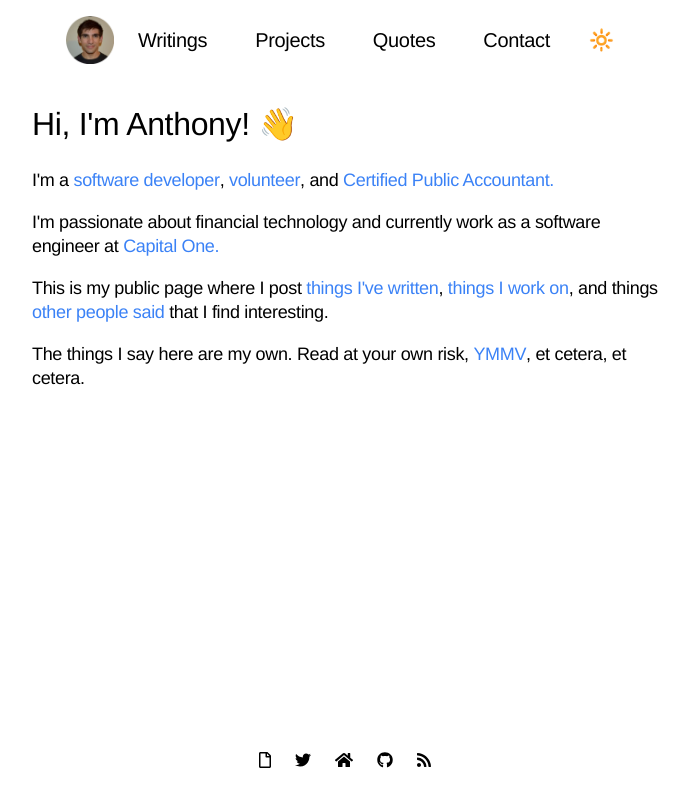
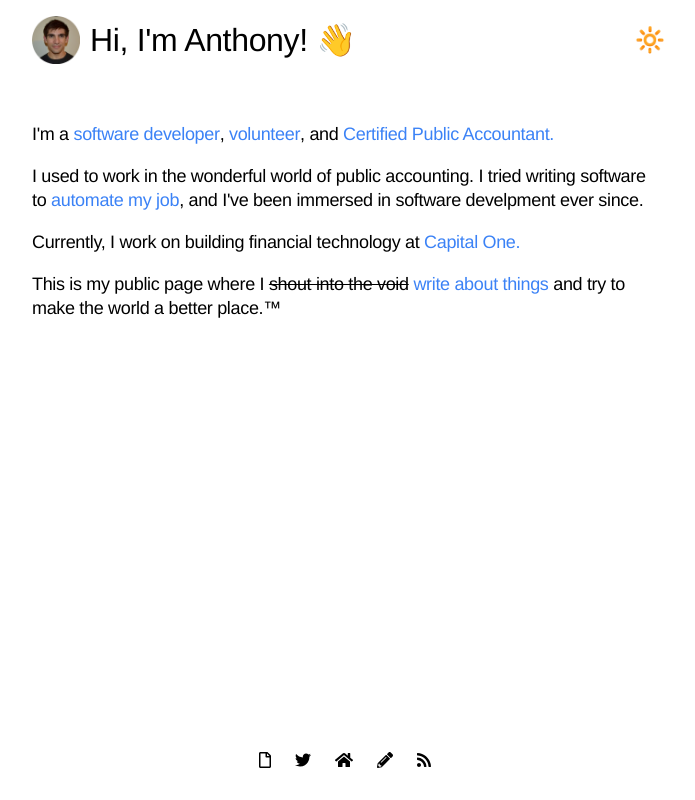
Before and after one commit to Anthony-Calderaro/calderarrow, a Next.js app: page / in a window 1280 px wide. Shown: the whole page, without its empty margins (295-990 px from the left). Built offline with nearby package versions, Linux system fonts and the light colour scheme.

Commit message:
Finished styling.

```diff
--- a/components/Header.js
+++ b/components/Header.js
@@ -4,13 +4,12 @@ import { useRouter } from 'next/router';
 
 import headerStyles from '../styles/Header.module.css';
 
-const links = ['writings', 'projects', 'quotes', 'contact'];
-
 const LinkCategory = ({ category, active }) => <Link href={`/${category}`}><a className={`${headerStyles.link} ${active && headerStyles.active}`}>{category}</a></Link>;
 
 const Header = ({ theme, toggleTheme }) => {
   const { pathname } = useRouter();
   const sunOrMoonIcon = theme ? <span className='icon'>🔆</span> : <span className='icon'>🌙</span>;
+
 
   return (
     <div className={headerStyles.headerContainer}>
@@ -19,13 +18,15 @@ const Header = ({ theme, toggleTheme }) => {
         <Link href='/'>
           <a className={headerStyles.headshot}>
             <Image src='/hs.png' alt='A Picture of Me!' height={48} width={48} />
+            {!pathname.includes('/writings') && <span className={headerStyles.main_header}>Hi, I'm Anthony! 👋</span>}
           </a>
         </Link>
       </div>
 
-      <div className={headerStyles.linkContainer}>
-        {links.map((category, i) => <LinkCategory active={pathname.includes(category)} category={category} key={i} />)}
-      </div>
+
+      {/* <div className={headerStyles.linkContainer}>
+        {headerLinks.map((category, i) => <LinkCategory active={pathname.includes(category)} category={category} key={i} />)}
+      </div> */}
 
       <div className={headerStyles.iconContainer} onClick={toggleTheme}>{sunOrMoonIcon}</div>
 
--- a/pages/index.js
+++ b/pages/index.js
@@ -18,12 +18,11 @@ export default function Home() {
 
   return (
     <div className={styles.home_container}>
-      <p className={styles.main_header}>Hi, I'm Anthony! 👋</p>
       <p>I'm a <HomePageLink linkObject={homePageLinks.software} />, <HomePageLink linkObject={homePageLinks.dlvfr} />, and <HomePageLink linkObject={homePageLinks.cpa}/></p>
-      <p>I'm passionate about financial technology and currently work as a software engineer at <HomePageLink linkObject={homePageLinks.employer} /></p>
-      <p>This is my public page where I post <HomePageLink linkObject={homePageLinks.writings} />, <HomePageLink linkObject={homePageLinks.projects} />, and things <HomePageLink linkObject={homePageLinks.quotes} /> that I find interesting.</p>
-      <p>The things I say here are my own. Read at your own risk, <HomePageLink linkObject={homePageLinks.ymmv} />, et cetera, et cetera.</p>
-
+      <p>I used to work in the wonderful world of public accounting. I tried writing software to <HomePageLink linkObject={homePageLinks.automate} />, and I've been immersed in software develpment ever since.</p>
+      <p>Currently, I work on building financial technology at <HomePageLink linkObject={homePageLinks.employer} /></p>
+      {/* <p>I'm passionate about financial technology and currently work as a software engineer at </p> */}
+      <p>This is my public page where I <s>shout into the void</s> <HomePageLink linkObject={homePageLinks.writings} /> and try to make the world a better place.&#8482;</p>
     </div>
   );
 }
--- a/pages/writings.js
+++ b/pages/writings.js
@@ -23,7 +23,7 @@ export default ({ allPostsData }) => {
 
   useEffect(() => {
     const searchString = searchText.toLowerCase().trim();
-    console.log('allPostsData', allPostsData)
+
     setFilteredPosts(
       allPostsData.filter(({ title, categories }) => (
         title.toLowerCase().indexOf(searchString) > -1 ||
@@ -37,7 +37,7 @@ export default ({ allPostsData }) => {
       <div className={writingsStyles.writing_container}>
         <span className={writingsStyles.heading}>Showing {filteredPosts.length} of {allPostsData.length}</span>
         <input onChange={e => setSearchText(e.target.value)} value={searchText} />
-        <span className={writingsStyles.viewToggle} onClick={() => toggleCardView(!cardView)}>{cardView ? <ListView /> : <CardView />}</span>
+        <span className={writingsStyles.viewToggle} tabindex="0" onKeyPress={() => toggleCardView(!cardView)} onClick={() => toggleCardView(!cardView)}>{cardView ? <ListView /> : <CardView />}</span>
       </div>
       <ul className={writingsStyles.ul}>
         {filteredPosts.map(({ id, date, title, wordCount, categories }) => (
--- a/public/staticText.js
+++ b/public/staticText.js
@@ -1,5 +1,5 @@
 import { FontAwesomeIcon } from '@fortawesome/react-fontawesome'
-import { faRss, faMoon, faHome } from '@fortawesome/free-solid-svg-icons'
+import { faRss, faPencilAlt, faMoon, faHome } from '@fortawesome/free-solid-svg-icons'
 import { faFile } from '@fortawesome/free-regular-svg-icons'
 import { faTwitter, faGithub } from '@fortawesome/free-brands-svg-icons'
 
@@ -28,15 +28,16 @@ export const footerIcons = [
     // target: ''
   },
   {
-    icon: faGithub,
-    link: 'https://github.com/Anthony-Calderaro',
-    target: '_blank'
+    icon: faPencilAlt,
+    link: '/writings',
   },
   {
     icon: faRss,
     link: '/rss.xml',
   },
 ];
+
+export const headerLinks = ['writings', 'projects', 'contact'];
 
 export const homePageLinks = {
   software: {
@@ -49,6 +50,10 @@ export const homePageLinks = {
     text: 'volunteer',
     // text: 'volunteer EMT',
     target: '_blank',
+  },
+  automate: {
+    link: '/writings/automate',
+    text: 'automate my job',
   },
   cpa: {
     link: 'https://cpaportal.boa.virginia.gov/Verification/',
@@ -67,15 +72,7 @@ export const homePageLinks = {
   },
   writings: {
     link: '/writings',
-    text: `things I've written`
-  },
-  projects: {
-    link: '/projects',
-    text: 'things I work on'
-  },
-  quotes: {
-    link: '/quotes',
-    text: 'other people said'
+    text: `write about things `
   },
 };
 
--- a/styles/Header.module.css
+++ b/styles/Header.module.css
@@ -1,18 +1,27 @@
 .headerContainer {
   display: flex;
-  justify-content: space-around;
-  font-size: 14px;
+  justify-content: space-between;
+  font-size: 18px;
   height: 10vh;
   font-weight: 500;
+  width: 100%;
+  max-width: 650px;
 }
 
-.logo {
-  margin: 10px 24px;
-  font-size: 24px;
+.headshot {
+  padding: 12px 0 12px 12px;
+  margin: 0px;
+  display: flex;
+  align-items: center;
 }
 
-.logo:hover {
-  cursor: pointer;
+.headshot div {
+  width: 32px;
+}
+
+.main_header {
+  font-size: 26px;
+  margin-left: 10px;
 }
 
 .linkContainer,
@@ -32,17 +41,6 @@
   border-bottom: 1px solid transparent;
 }
 
-.headshot {
-  padding: 12px 0;
-  margin: 0px;
-  display: flex;
-}
-
-.headshot div {
-  /* height: 32px; */
-  width: 32px;
-}
-
 .link:hover, .active {
   border-bottom: 1px solid #d39f10;
 }
@@ -58,10 +56,14 @@
     margin: 0 24px;
   }
   .headerContainer {
-    font-size: 20px;
+    font-size: 24px;
   }
 
   .headshot div {
     width: 48px;
   }
+
+  .main_header {
+    font-size: 32px;
+  }
 }
--- a/styles/Home.module.css
+++ b/styles/Home.module.css
@@ -76,12 +76,14 @@
   font-size: 1.5rem;
 }
 
+.home_container {
+  padding-top: 24px;
+}
+
 .home_container p {
   line-height: 24px;
 }
-.main_header {
-  font-size: 26px;
-}
+
 
 .logo {
   height: 1em;
@@ -93,9 +95,3 @@
     flex-direction: column;
   }
 }
-
-@media (min-width: 650px) {
-  .main_header {
-    font-size: 32px;
-  }
-}
--- a/styles/globals.css
+++ b/styles/globals.css
@@ -48,7 +48,6 @@ main {
 }
 
 .icon {
-  /* height: 18x; */
   width: 20px;
 }
 
```
Also changed, not shown: posts/automate.md (added, +12 -0 lines), posts/quotes.md (added, +8 -0 lines), 1 other file (tests, documents, lock files or other folders).
